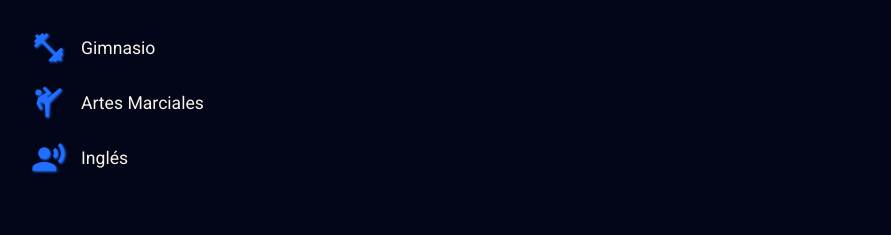
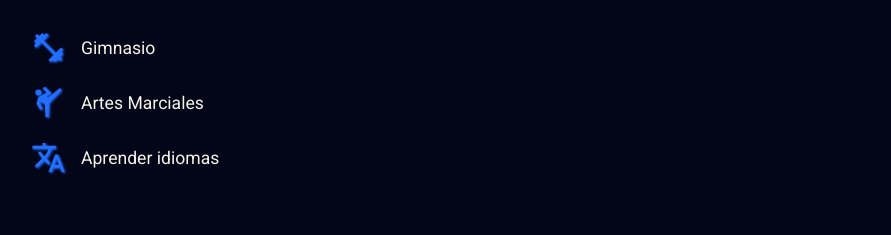
Before and after one commit to JDnasello/portfolio, a React (Vite) app: page / in a window 1280 px wide. Shown: the part 3880-4115 px from the top of the page, without its empty margins (184-1075 px from the left). Built offline with nearby package versions, Linux system fonts and the light colour scheme; what ldrs would draw is missing.

Commit message:
Añadiendo Idiomas en AboutMe.jsx

```diff
--- a/src/components/AboutMe.jsx
+++ b/src/components/AboutMe.jsx
@@ -1,4 +1,4 @@
-import { FitnessCenter, RecordVoiceOver, SportsMartialArts, Person, } from '@mui/icons-material'
+import { FitnessCenter, SportsMartialArts, Person, Translate, } from '@mui/icons-material'
 import '../css/about.css'
 import { useTranslation } from 'react-i18next'
 
@@ -19,7 +19,7 @@ const AboutMe = () => {
                     <ul>
                         <li><FitnessCenter className='activity-icon' /> {t("about.gym")}</li>
                         <li><SportsMartialArts className='activity-icon' /> {t("about.martial-arts")}</li>
-                        <li><RecordVoiceOver className='activity-icon' /> {t("about.english")}</li>
+                        <li><Translate className='activity-icon' /> {t("about.languages")}</li>
                     </ul>
                 </div>
             </div>
--- a/src/translations/en/global.json
+++ b/src/translations/en/global.json
@@ -36,7 +36,7 @@
         "extracurricular-activities": "Extracurricular activities",
         "gym": "Gym",
         "martial-arts": "Martial Arts",
-        "english": "English"
+        "languages": "Learn languages"
     },
     "knowledge": {
         "knowledge-title": "My skills"
--- a/src/translations/es/global.json
+++ b/src/translations/es/global.json
@@ -36,7 +36,7 @@
         "extracurricular-activities": "Actividades extracurriculares",
         "gym": "Gimnasio",
         "martial-arts": "Artes Marciales",
-        "english": "Inglés"
+        "languages": "Aprender idiomas"
     },
     "knowledge": {
         "knowledge-title": "Conocimientos"
```
